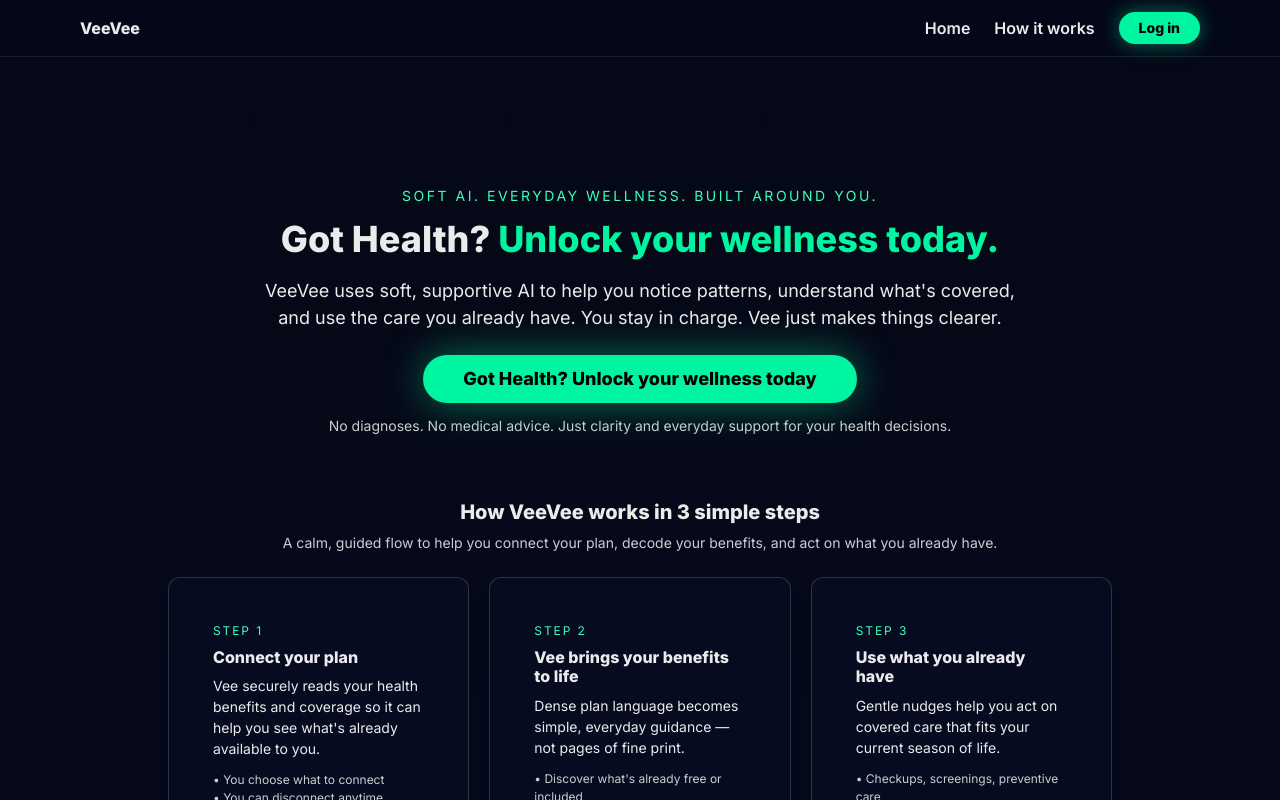
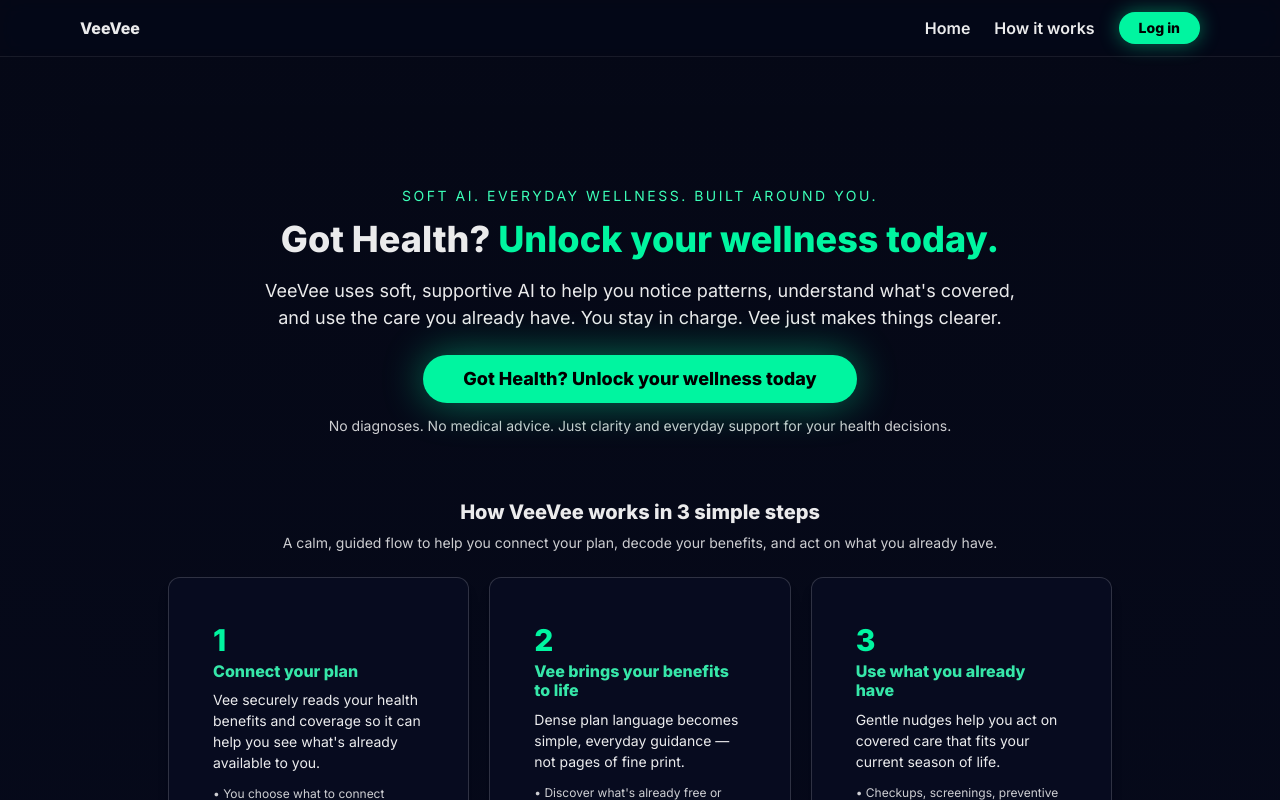
Before and after one commit to cdgonzal/myveevee, a React (Vite) app: page /how-it-works in a window 1280 px wide. Shown: the top 800 px of the page. Built offline with nearby package versions, Linux system fonts and the light colour scheme.

Commit message:
modification of site #3

```diff
--- a/src/pages/HowItWorks.tsx
+++ b/src/pages/HowItWorks.tsx
@@ -156,6 +156,7 @@ export default function HowItWorks() {
             columns={{ base: 1, md: 3 }}
             spacing={5}
           >
+            {/* Card 1 */}
             <MotionCard
               bg="surface.800"
               borderWidth="1px"
@@ -168,18 +169,29 @@ export default function HowItWorks() {
               animate="visible"
             >
               <CardBody>
-                <Text
-                  fontSize="xs"
+                {/* Big neon number */}
+                <Heading
+                  as="span"
+                  fontSize="3xl"
+                  fontWeight="800"
+                  color="accent.400"
+                  mb={1}
+                  display="block"
+                >
+                  1
+                </Heading>
+
+                {/* Soft green subheadline */}
+                <Heading
+                  as="h3"
+                  size="sm"
+                  mb={2}
                   color="accent.300"
-                  textTransform="uppercase"
-                  letterSpacing="0.16em"
-                  mb={2}
+                  opacity={0.9}
                 >
-                  Step 1
-                </Text>
-                <Heading as="h3" size="sm" mb={2}>
                   Connect your plan
                 </Heading>
+
                 <Text fontSize="sm" color="whiteAlpha.900" mb={3}>
                   Vee securely reads your health benefits and coverage so it can
                   help you see what&apos;s already available to you.
@@ -192,6 +204,7 @@ export default function HowItWorks() {
               </CardBody>
             </MotionCard>
 
+            {/* Card 2 */}
             <MotionCard
               bg="surface.800"
               borderWidth="1px"
@@ -204,18 +217,27 @@ export default function HowItWorks() {
               animate="visible"
             >
               <CardBody>
-                <Text
-                  fontSize="xs"
+                <Heading
+                  as="span"
+                  fontSize="3xl"
+                  fontWeight="800"
+                  color="accent.400"
+                  mb={1}
+                  display="block"
+                >
+                  2
+                </Heading>
+
+                <Heading
+                  as="h3"
+                  size="sm"
+                  mb={2}
                   color="accent.300"
-                  textTransform="uppercase"
-                  letterSpacing="0.16em"
-                  mb={2}
+                  opacity={0.9}
                 >
-                  Step 2
-                </Text>
-                <Heading as="h3" size="sm" mb={2}>
                   Vee brings your benefits to life
                 </Heading>
+
                 <Text fontSize="sm" color="whiteAlpha.900" mb={3}>
                   Dense plan language becomes simple, everyday guidance — not
                   pages of fine print.
@@ -228,6 +250,7 @@ export default function HowItWorks() {
               </CardBody>
             </MotionCard>
 
+            {/* Card 3 */}
             <MotionCard
               bg="surface.800"
               borderWidth="1px"
@@ -240,18 +263,27 @@ export default function HowItWorks() {
               animate="visible"
             >
               <CardBody>
-                <Text
-                  fontSize="xs"
+                <Heading
+                  as="span"
+                  fontSize="3xl"
+                  fontWeight="800"
+                  color="accent.400"
+                  mb={1}
+                  display="block"
+                >
+                  3
+                </Heading>
+
+                <Heading
+                  as="h3"
+                  size="sm"
+                  mb={2}
                   color="accent.300"
-                  textTransform="uppercase"
-                  letterSpacing="0.16em"
-                  mb={2}
+                  opacity={0.9}
                 >
-                  Step 3
-                </Text>
-                <Heading as="h3" size="sm" mb={2}>
                   Use what you already have
                 </Heading>
+
                 <Text fontSize="sm" color="whiteAlpha.900" mb={3}>
                   Gentle nudges help you act on covered care that fits your
                   current season of life.
--- a/src/pages/Terms.tsx
+++ b/src/pages/Terms.tsx
@@ -29,7 +29,7 @@ export default function Terms() {
           fontWeight="800"
           mb={6}
         >
-          Terms &amp; Disclaimers (Plain English)
+          Terms &amp; Disclaimers
         </Heading>
 
         <Stack spacing={4} fontSize={{ base: "sm", md: "md" }} color="whiteAlpha.900">
```
